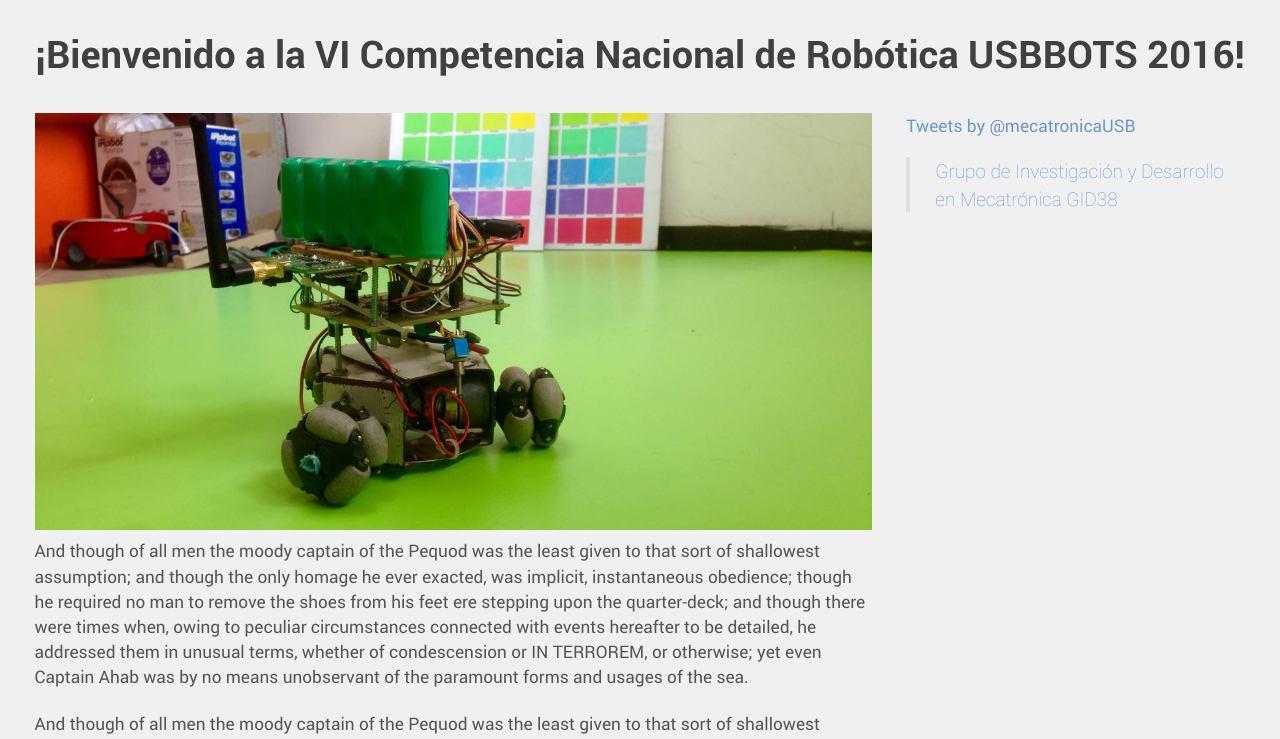
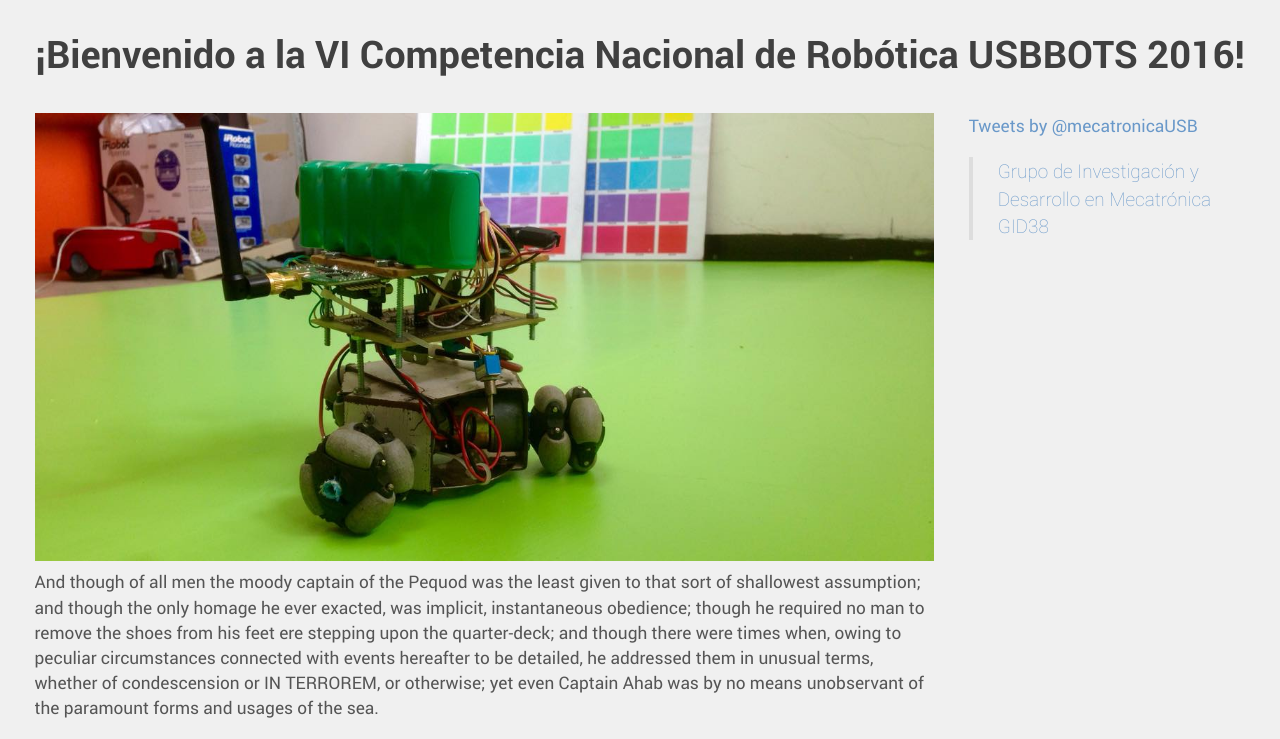
Before and after one commit to AngelTerrones/USBBOTS16, a plain HTML site: page index.html in a window 1280 px wide. Shown: the part 457-1196 px from the top of the page. Drawn offline with Linux system fonts and the light colour scheme.

Commit message:
Revertir ultimo commit

```diff
--- a/index.html
+++ b/index.html
@@ -114,7 +114,7 @@
             </h1>
 
             <div class="column-group gutters">
-                <div class="xlarge-70 large-70 all-100">
+                <div class="xlarge-75 large-75 all-100">
                     <img src="img/toby.jpg" align="middle">
                     <div class="quarter-top-space">
                         <p>And though of all men the moody captain of the Pequod was the least given to that sort of shallowest assumption; and though the only homage he ever exacted, was implicit, instantaneous obedience; though he required no man to remove the shoes from his feet ere stepping upon the quarter-deck; and though there were times when, owing to peculiar circumstances connected with events hereafter to be detailed, he addressed them in unusual terms, whether of condescension or IN TERROREM, or otherwise; yet even Captain Ahab was by no means unobservant of the paramount forms and usages of the sea.</p>
@@ -124,7 +124,7 @@
                         <p>And though of all men the moody captain of the Pequod was the least given to that sort of shallowest assumption; and though the only homage he ever exacted, was implicit, instantaneous obedience; though he required no man to remove the shoes from his feet ere stepping upon the quarter-deck; and though there were times when, owing to peculiar circumstances connected with events hereafter to be detailed, he addressed them in unusual terms, whether of condescension or IN TERROREM, or otherwise; yet even Captain Ahab was by no means unobservant of the paramount forms and usages of the sea.</p>
                     </div>
                 </div>
-                <div class="xlarge-30 large-30 all-50">
+                <div class="xlarge-25 large-25 all-50">
                     <div >
                         <a class="twitter-timeline" href="https://twitter.com/mecatronicaUSB" data-widget-id="713782696942510080">Tweets by @mecatronicaUSB</a><script>!function(d,s,id){var js,fjs=d.getElementsByTagName(s)[0],p=/^http:/.test(d.location)?'http':'https';if(!d.getElementById(id)){js=d.createElement(s);js.id=id;js.src=p+"://platform.twitter.com/widgets.js";fjs.parentNode.insertBefore(js,fjs);}}(document,"script","twitter-wjs");</script>
                     </div>
```
